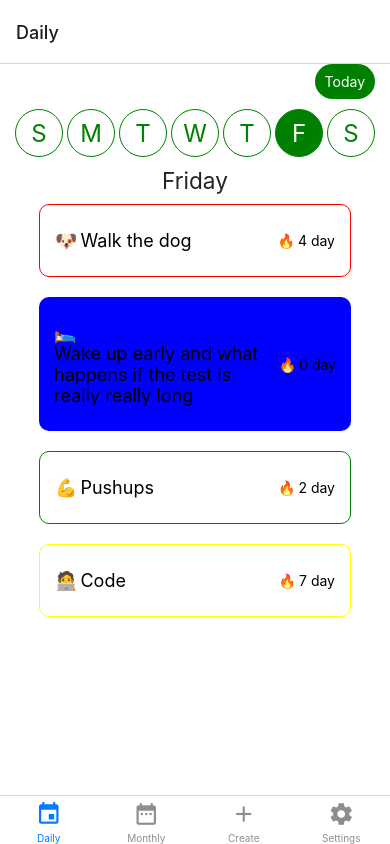
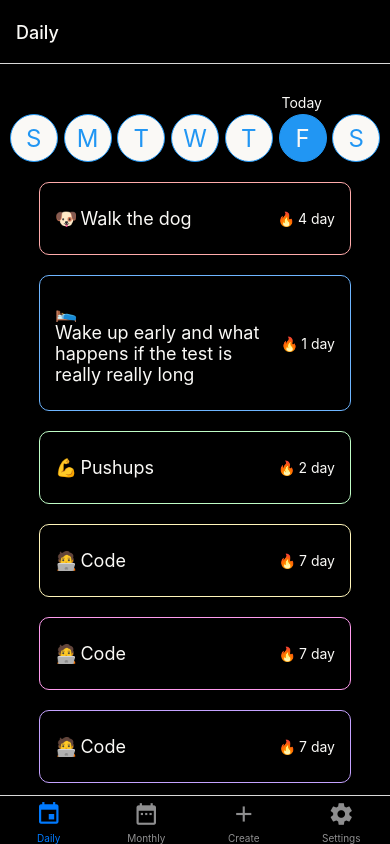
Before and after one commit to chadmuro/mainichi, a React Native app: screen /Daily in a window 390 px wide. Built offline with nearby package versions, Linux system fonts and the light colour scheme.

Commit message:
update color scheme and make background dark mode

```diff
--- a/App.tsx
+++ b/App.tsx
@@ -11,7 +11,7 @@ export default function App() {
       <ThemeProvider theme={theme}>
         <BottomTabs />
         {/* <LoginScreen /> */}
-        <StatusBar style="dark" />
+        <StatusBar style="light" />
       </ThemeProvider>
     </NavigationContainer>
   );
--- a/components/BottomTabs.tsx
+++ b/components/BottomTabs.tsx
@@ -1,4 +1,5 @@
 import { createBottomTabNavigator } from "@react-navigation/bottom-tabs";
+import { useTheme } from "react-native-elements";
 import MaterialIcons from "react-native-vector-icons/MaterialIcons";
 import CreateScreen from "../screens/CreateScreen";
 import DailyScreen from "../screens/DailyScreen";
@@ -8,8 +9,17 @@ import SettingsScreen from "../screens/SettingsScreen";
 const Tab = createBottomTabNavigator();
 
 export default function BottomTabs() {
+  const { theme } = useTheme();
+
   return (
-    <Tab.Navigator>
+    <Tab.Navigator
+      screenOptions={{
+        tabBarStyle: { backgroundColor: "#000" },
+        headerStyle: { backgroundColor: "#000" },
+        headerTitleStyle: { color: theme.colors?.white },
+        headerTitleContainerStyle: { marginBottom: 0 },
+      }}
+    >
       <Tab.Screen
         name="Daily"
         component={DailyScreen}
--- a/components/HabitCard.tsx
+++ b/components/HabitCard.tsx
@@ -1,4 +1,5 @@
 import { View, StyleSheet, Text, TouchableOpacity } from "react-native";
+import { useTheme } from "react-native-elements";
 
 interface HabitCardProps {
   habit: {
@@ -11,6 +12,8 @@ interface HabitCardProps {
 }
 
 export default function HabitCard({ habit }: HabitCardProps) {
+  const { theme } = useTheme();
+
   return (
     <TouchableOpacity
       style={[
@@ -30,20 +33,29 @@ export default function HabitCard({ habit }: HabitCardProps) {
           }}
         >
           <Text
-            style={[
-              styles({ color: habit.color }).mainText,
-              styles({ color: habit.color }).icon,
-            ]}
+            style={{
+              fontSize: 18,
+              marginRight: 3,
+            }}
           >
             {habit.emoji}
           </Text>
-          <Text style={styles({ color: habit.color }).mainText}>
+          <Text
+            style={{
+              fontSize: 18,
+              color: habit.dayStreak ? theme.colors?.white : "#000",
+            }}
+          >
             {habit.name}
           </Text>
         </View>
         <View style={{ flexDirection: "row" }}>
-          <Text style={styles({ color: habit.color }).icon}>🔥</Text>
-          <Text>{habit.dayStreak} day</Text>
+          <Text style={{ marginRight: 3 }}>🔥</Text>
+          <Text
+            style={{ color: habit.dayStreak ? theme.colors?.white : "#000" }}
+          >
+            {habit.dayStreak} day
+          </Text>
         </View>
       </View>
     </TouchableOpacity>
@@ -76,10 +88,4 @@ const styles = ({ color }: StylesProps) =>
       alignItems: "center",
       justifyContent: "space-between",
     },
-    mainText: {
-      fontSize: 18,
-    },
-    icon: {
-      marginRight: 3,
-    },
   });
--- /dev/null
+++ b/components/Layout.tsx
@@ -0,0 +1,19 @@
+import { StyleSheet, View } from "react-native";
+
+interface DailyScreenProps {
+  children: React.ReactNode;
+}
+
+export default function DailyScreen({ children }: DailyScreenProps) {
+  return <View style={styles.container}>{children}</View>;
+}
+
+const styles = StyleSheet.create({
+  container: {
+    flex: 1,
+    backgroundColor: "#000",
+    alignItems: "center",
+    justifyContent: "center",
+    paddingTop: 20,
+  },
+});
--- a/screens/CreateScreen.tsx
+++ b/screens/CreateScreen.tsx
@@ -1,19 +1,12 @@
 import { StyleSheet, Text } from "react-native";
-import { SafeAreaView } from "react-native-safe-area-context";
+import Layout from "../components/Layout";
 
-export default function DailyScreen() {
+export default function CreateScreen() {
   return (
-    <SafeAreaView style={styles.container}>
+    <Layout>
       <Text>Create</Text>
-    </SafeAreaView>
+    </Layout>
   );
 }
 
-const styles = StyleSheet.create({
-  container: {
-    flex: 1,
-    backgroundColor: "#fff",
-    alignItems: "center",
-    justifyContent: "center",
-  },
-});
+const styles = StyleSheet.create({});
--- a/screens/DailyScreen.tsx
+++ b/screens/DailyScreen.tsx
@@ -1,8 +1,8 @@
 import { useState } from "react";
 import dayjs from "dayjs";
-import { StyleSheet, View, TouchableOpacity } from "react-native";
-import { SafeAreaView } from "react-native-safe-area-context";
+import { StyleSheet, View, TouchableOpacity, ScrollView } from "react-native";
 import { Avatar, Chip, Text, useTheme } from "react-native-elements";
+import Layout from "../components/Layout";
 import {
   daysOfTheWeek,
   getDayOfTheWeek,
@@ -28,7 +28,7 @@ export default function DailyScreen() {
     {
       id: "1",
       emoji: "🐶",
-      color: "red",
+      color: "#FFABAB",
       name: "Walk the dog",
       dayStreak: 4,
       // monthCount: [{ 1: ["2022-01-12", "2022-01-14", "2022-01-15"] }],
@@ -36,25 +36,61 @@ export default function DailyScreen() {
     {
       id: "2",
       emoji: "🛌",
-      color: "blue",
+      color: "#6EB5FF",
+      name: "Wake up early and what happens if the test is really really long",
+      dayStreak: 1,
+    },
+    { id: "3", emoji: "💪", color: "#BFFCC6", name: "Pushups", dayStreak: 2 },
+    { id: "4", emoji: "🧑‍💻", color: "#FFF5BA", name: "Code", dayStreak: 7 },
+    { id: "5", emoji: "🧑‍💻", color: "#FF9CEE", name: "Code", dayStreak: 7 },
+    { id: "6", emoji: "🧑‍💻", color: "#C5A3FF", name: "Code", dayStreak: 7 },
+    {
+      id: "7",
+      emoji: "🐶",
+      color: "#FFABAB",
+      name: "Walk the dog",
+      dayStreak: 0,
+      // monthCount: [{ 1: ["2022-01-12", "2022-01-14", "2022-01-15"] }],
+    },
+    {
+      id: "8",
+      emoji: "🛌",
+      color: "#6EB5FF",
       name: "Wake up early and what happens if the test is really really long",
       dayStreak: 0,
     },
-    { id: "3", emoji: "💪", color: "green", name: "Pushups", dayStreak: 2 },
-    { id: "4", emoji: "🧑‍💻", color: "yellow", name: "Code", dayStreak: 7 },
+    { id: "9", emoji: "💪", color: "#BFFCC6", name: "Pushups", dayStreak: 0 },
+    { id: "10", emoji: "🧑‍💻", color: "#FFF5BA", name: "Code", dayStreak: 0 },
+    { id: "11", emoji: "🧑‍💻", color: "#FF9CEE", name: "Code", dayStreak: 0 },
+    { id: "12", emoji: "🧑‍💻", color: "#C5A3FF", name: "Code", dayStreak: 0 },
   ];
 
   return (
-    <SafeAreaView style={styles.container}>
-      <Chip
-        title="Today"
-        type={selectedDay?.value === todayValue ? "solid" : "outline"}
-        containerStyle={{ alignSelf: "flex-end", marginRight: 15 }}
-        onPress={() => handleDayPress(getDayOfTheWeek(todayValue))}
-      />
+    <Layout>
+      <ScrollView
+        contentContainerStyle={{
+          alignItems: "center",
+          justifyContent: "center",
+        }}
+      >
         <View style={styles.daysWrap}>
           {daysOfTheWeek.map((day) => (
-          <TouchableOpacity key={day.value} onPress={() => handleDayPress(day)}>
+            <>
+              <TouchableOpacity
+                key={day.value}
+                onPress={() => handleDayPress(day)}
+              >
+                {todayValue === day.value && (
+                  <Text
+                    style={{
+                      color: theme.colors?.white,
+                      marginLeft: 3,
+                      marginBottom: 3,
+                    }}
+                  >
+                    Today
+                  </Text>
+                )}
                 <Avatar
                   size={48}
                   rounded
@@ -62,39 +98,37 @@ export default function DailyScreen() {
                   titleStyle={{
                     color:
                       selectedDay?.value === day.value
-                    ? "white"
+                        ? theme.colors?.white
                         : theme.colors?.primary,
                   }}
                   containerStyle={{
-                marginHorizontal: 2,
                     backgroundColor:
                       selectedDay?.value === day.value
                         ? theme.colors?.primary
-                    : "white",
+                        : theme.colors?.white,
                     borderColor: theme.colors?.primary,
                     borderWidth: 1,
                   }}
                 />
               </TouchableOpacity>
+            </>
           ))}
         </View>
-      <Text h4>{selectedDay?.name}</Text>
         {testData.map((habit) => (
           <HabitCard habit={habit} key={habit.id} />
         ))}
-    </SafeAreaView>
+      </ScrollView>
+    </Layout>
   );
 }
 
 const styles = StyleSheet.create({
-  container: {
-    flex: 1,
-    backgroundColor: "#fff",
-    alignItems: "center",
-  },
   daysWrap: {
     display: "flex",
     flexDirection: "row",
     marginVertical: 10,
+    width: "95%",
+    justifyContent: "space-between",
+    alignItems: "flex-end",
   },
 });
--- a/screens/MonthlyScreen.tsx
+++ b/screens/MonthlyScreen.tsx
@@ -1,19 +1,12 @@
 import { StyleSheet, Text } from "react-native";
-import { SafeAreaView } from "react-native-safe-area-context";
+import Layout from "../components/Layout";
 
 export default function MonthlyScreen() {
   return (
-    <SafeAreaView style={styles.container}>
-      <Text>Monthly</Text>
-    </SafeAreaView>
+    <Layout>
+      <Text>Create</Text>
+    </Layout>
   );
 }
 
-const styles = StyleSheet.create({
-  container: {
-    flex: 1,
-    backgroundColor: "#fff",
-    alignItems: "center",
-    justifyContent: "center",
-  },
-});
+const styles = StyleSheet.create({});
--- a/screens/SettingsScreen.tsx
+++ b/screens/SettingsScreen.tsx
@@ -1,19 +1,12 @@
 import { StyleSheet, Text } from "react-native";
-import { SafeAreaView } from "react-native-safe-area-context";
+import Layout from "../components/Layout";
 
 export default function SettingsScreen() {
   return (
-    <SafeAreaView style={styles.container}>
-      <Text>Settings</Text>
-    </SafeAreaView>
+    <Layout>
+      <Text>Create</Text>
+    </Layout>
   );
 }
 
-const styles = StyleSheet.create({
-  container: {
-    flex: 1,
-    backgroundColor: "#fff",
-    alignItems: "center",
-    justifyContent: "center",
-  },
-});
+const styles = StyleSheet.create({});
--- a/styles/theme.ts
+++ b/styles/theme.ts
@@ -1,5 +1,12 @@
+import { Platform } from "react-native";
+import { colors } from "react-native-elements";
+
 export const theme = {
   colors: {
-    primary: "green",
+    ...Platform.select({
+      default: colors.platform.android,
+      ios: colors.platform.ios,
+    }),
+    white: "#FAF9F6",
   },
 };
```
Lines whose indentation alone changed are shown as unchanged.
